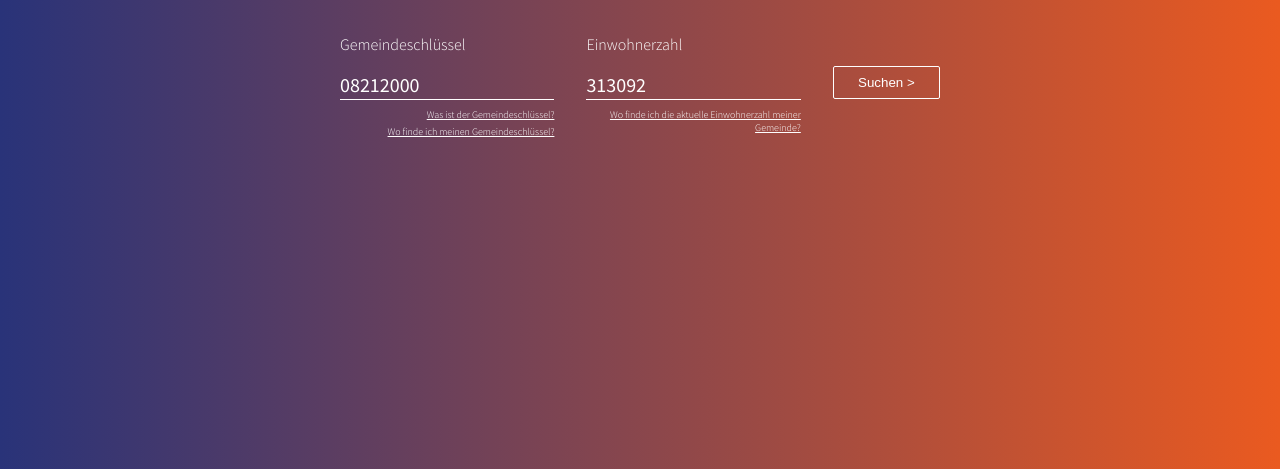
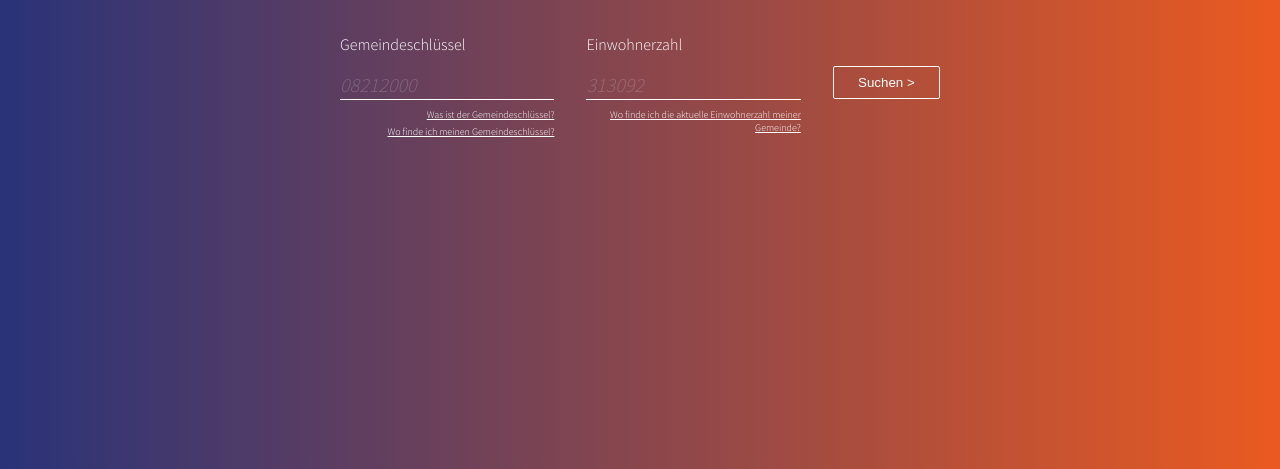
Before and after one commit to wattbewerb/wattbewerb, a website: page public/index.html in a window 1280 px wide. Shown: the part 331-800 px from the top of the page. Drawn offline with nearby package versions, Linux system fonts and the light colour scheme.

Commit message:
chore: removes default values

```diff
--- a/public/index.html
+++ b/public/index.html
@@ -25,14 +25,14 @@
     <div class="form">
       <div>
         <label title="Gemeindeschlüssel">Gemeindeschlüssel</label>
-        <input id="gemeindeschluessel" type="text" maxlength="8" tabindex="1" placeholder="08212000" value="08212000" autofocus />
+        <input id="gemeindeschluessel" type="text" maxlength="8" tabindex="1" placeholder="08212000" value="" autofocus />
         <a href="https://de.wikipedia.org/wiki/Amtlicher_Gemeindeschl%C3%BCssel" target="_blank">Was ist der Gemeindeschlüssel?</a>
         <a href="https://www.orte-in-deutschland.de/" target="_blank">Wo finde ich meinen Gemeindeschlüssel?</a>
       </div>
 
       <div>
         <label title="Einwohnerzahl">Einwohnerzahl</label>
-        <input id="einwohnerzahl" type="text" tabindex="2" placeholder="313092" value="313092"/>
+        <input id="einwohnerzahl" type="text" tabindex="2" placeholder="313092" value=""/>
         <a href="https://www.orte-in-deutschland.de/" target="_blank">Wo finde ich die aktuelle Einwohnerzahl meiner Gemeinde?</a>
       </div>
 
```
